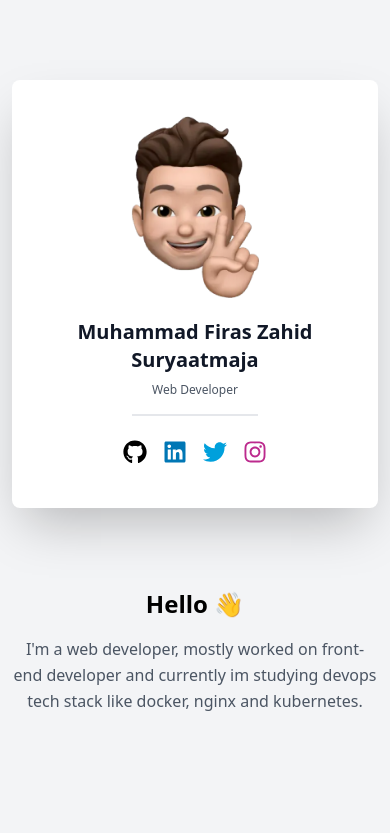
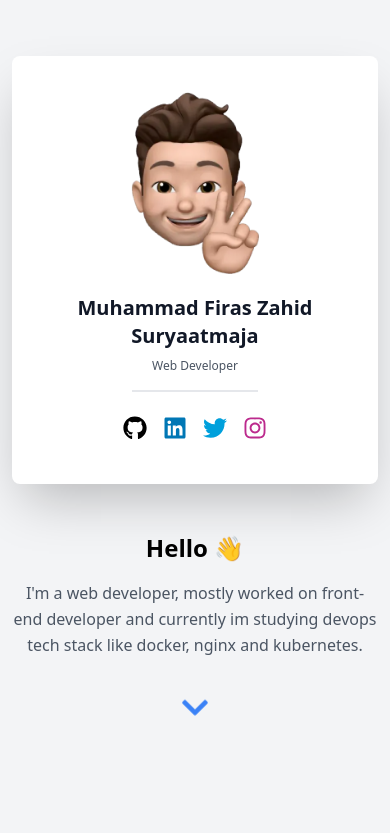
Before and after one commit to fear-rush/portfolio-website, a React (Create React App) app: page / in a window 390 px wide. Shown: the top 833 px of the page. Built offline with nearby package versions, Linux system fonts and the light colour scheme.

Commit message:
fix responsive codes

```diff
--- a/src/components/About.jsx
+++ b/src/components/About.jsx
@@ -10,7 +10,7 @@ const About = () => {
 
 
   return (
-    <div className='max-w-4xl mt-20 mx-auto'>
+    <div className='max-w-4xl mt-12 sm:mt-20 mx-auto'>
       <p className='text-2xl text-black md:text-4xl font-bold text-center'>
         Hello <span>👋</span>
       </p>
@@ -18,7 +18,7 @@ const About = () => {
         I'm a web developer, mostly worked on front-end developer and currently im studying devops tech stack like docker, nginx and kubernetes.
       </p>
 
-        <div className='mx-auto p-20 my-12'>
+        <div className='mx-auto p-8 sm:p-20 my-2 sm:my-12'>
           <FaChevronDown onClick={onContentClick} className='animate-bounce mx-auto text-3xl text-blue-500'/>
         </div>
 
--- a/src/components/Card.jsx
+++ b/src/components/Card.jsx
@@ -5,7 +5,7 @@ import {FaGithub, FaTwitter, FaInstagram, FaLinkedin } from 'react-icons/fa'
 const Card = () => {
   return (
     <div className = 'w-full'>
-      <div className = 'overflow-hidden flex flex-col justify-center mt-10 max-w-md mx-auto bg-white shadow-2xl rounded-lg p-9'>
+      <div className = 'overflow-hidden flex flex-col justify-center mt-4 sm:mt-10 max-w-md mx-auto bg-white shadow-2xl rounded-lg p-9'>
         <div className=''>
           <img className='w-32 mx-auto' src={profile} alt='profile'></img>
         </div>
--- a/src/components/Projects.jsx
+++ b/src/components/Projects.jsx
@@ -157,7 +157,7 @@ const Projects = () => {
 
 
         {/* Awarding */}
-        <div className='overflow-hidden shadow-lg transition duration-500 ease-in-out transform hover:-translate-y-5 hover:shadow-2xl rounded-lg h-90 w-60 md:w-80 cursor-pointer mx-auto'>
+        <div className='overflow-hidden shadow-lg transition duration-500 ease-in-out transform hover:-translate-y-5 hover:shadow-2xl rounded-lg h-90 w-60 md:w-80 cursor-pointer mx-auto mb-20'>
           <img src={awarding} alt="Budgety" className='max-h-40 w-full object-cover' />
           <div className='bg-white w-full p-4'>
             <p className='text-indigo-500 text-2xl font-medium'>
@@ -188,7 +188,7 @@ const Projects = () => {
 
 
         {/* Monaco */}
-        <div className='overflow-hidden shadow-lg transition duration-500 ease-in-out transform hover:-translate-y-5 hover:shadow-2xl rounded-lg h-90 w-60 md:w-80 cursor-pointer mx-auto'>
+        <div className='overflow-hidden shadow-lg transition duration-500 ease-in-out transform hover:-translate-y-5 hover:shadow-2xl rounded-lg h-90 w-60 md:w-80 cursor-pointer mx-auto mb-20'>
           <img src={monaco} alt="Budgety" className='max-h-40 w-full object-cover' />
           <div className='bg-white w-full p-4'>
             <p className='text-indigo-500 text-2xl font-medium'>
--- a/tailwind.config.js
+++ b/tailwind.config.js
@@ -8,6 +8,7 @@ module.exports = {
     extend: {
       fontSize: ['hover'],
       boxSizing: ['hover', 'focus'],
+      margin: ['responsive', 'hover'],
     },
   },
   plugins: [],
```
